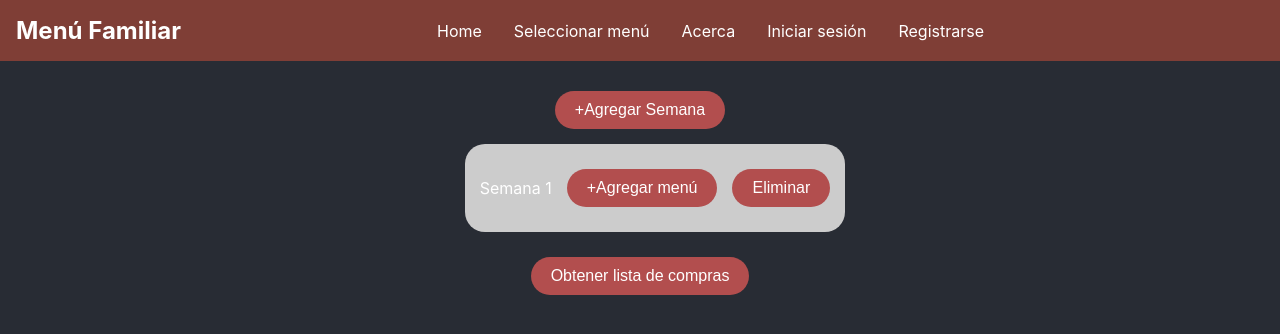
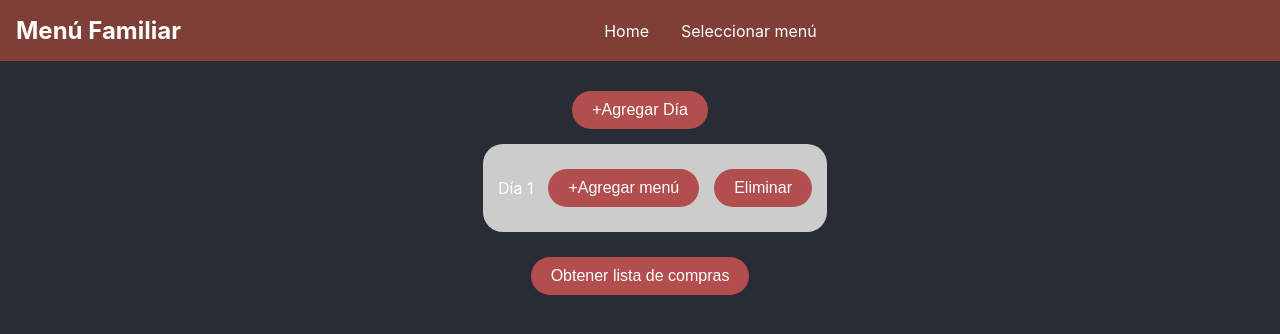
Before and after one commit to dmoyan0/DIU, a React (Create React App) app in the folder menu-familiar/: page /menu in a window 1280 px wide. Shown: the top 334 px of the page. Built offline with nearby package versions, Linux system fonts and the light colour scheme.

Commit message:
se arregla semanas x dia

```diff
--- a/menu-familiar/src/App.css
+++ b/menu-familiar/src/App.css
@@ -60,3 +60,8 @@
 .start-button:hover {
   background-color: #a43e3e;
 }
+
+/* Optional: Set a background color to cover the entire app */
+body {
+  background-color: #282c34; /* Same as your home-view background */
+}
--- a/menu-familiar/src/components/Header.js
+++ b/menu-familiar/src/components/Header.js
@@ -16,9 +16,9 @@ function Header() {
       <nav>
         <Link to="/">Home</Link>
         <Link to="/menu">Seleccionar menú</Link>
-        <Link to="/">Acerca</Link>
-        <Link to="/">Iniciar sesión</Link>
-        <Link to="/">Registrarse</Link>
+        {/* <Link to="/">Acerca</Link> */}
+        {/* <Link to="/">Iniciar sesión</Link>
+        <Link to="/">Registrarse</Link> */}
       </nav>
       <div className="social-icons">
         <i className="fab fa-facebook"></i>
--- a/menu-familiar/src/components/MenuView.js
+++ b/menu-familiar/src/components/MenuView.js
@@ -2,7 +2,7 @@ import React, { useState } from 'react';
 import './MenuView.css';
 
 function MenuView() {
-  const [semanas, setSemanas] = useState([{ id: 1, name: "Semana 1", menu: [] }]);
+  const [semanas, setSemanas] = useState([{ id: 1, name: "Día 1", menu: [] }]);
   const [showModal, setShowModal] = useState(false);
   const [showShoppingList, setShowShoppingList] = useState(false);
   const [currentWeekId, setCurrentWeekId] = useState(null);
@@ -15,12 +15,12 @@ function MenuView() {
     'Pasta': ['Pasta', 'Tomate', 'Queso', 'Aceite de oliva']
   };
 
-  const maxWeeks = 8;
-  const weeksPerColumn = 4;
+  const maxWeeks = 14;
+  const daysPerWeek = 7;
 
   const AgregarSemana = () => {
     const newWeekNumber = semanas.length + 1;
-    const newSemana = { id: newWeekNumber, name: `Semana ${newWeekNumber}`, menu: [] };
+    const newSemana = { id: newWeekNumber, name: `Día ${newWeekNumber}`, menu: [] };
     setSemanas([...semanas, newSemana]);
   };
 
@@ -61,7 +61,7 @@ function MenuView() {
     return result;
   };
 
-  const weekColumns = chunkWeeks(semanas, weeksPerColumn);
+  const weekColumns = chunkWeeks(semanas, daysPerWeek);
 
   const openShoppingList = () => {
     setShowShoppingList(true);
@@ -71,11 +71,28 @@ function MenuView() {
     setShowShoppingList(false);
   };
 
+  const getWeeklyShoppingList = () => {
+    return weekColumns.map((week, index) => {
+      const weeklyIngredients = week.reduce((acc, day) => {
+        day.menu.forEach(dish => {
+          ingredients[dish].forEach(ingredient => {
+            acc[ingredient] = (acc[ingredient] || 0) + 1;
+          });
+        });
+        return acc;
+      }, {});
+
+      return { weekNumber: index + 1, ingredients: weeklyIngredients };
+    });
+  };
+
+  const weeklyShoppingList = getWeeklyShoppingList();
+
   return (
     <div className="menu-view">
       {semanas.length < maxWeeks && (
         <button className="add-week-button" onClick={AgregarSemana}>
-          +Agregar Semana
+          +Agregar Día
         </button>
       )}
 
@@ -141,26 +158,16 @@ function MenuView() {
       {showShoppingList && (
         <div className="modal-overlay">
           <div className="modal shopping-list-modal">
-            <h3>Lista de Compras</h3>
+            <h3>Lista de Compras por Semana</h3>
             <div className="shopping-list">
-              {semanas.map((semana) => (
-                <div key={semana.id} className="shopping-item">
-                  <h4>{semana.name}</h4>
-                  {Object.entries(
-                    semana.menu.reduce((acc, dish) => {
-                      acc[dish] = (acc[dish] || 0) + 1;
-                      return acc;
-                    }, {})
-                  ).map(([dish, count], index) => (
-                    <div key={index}>
-                      <strong>{dish}{count > 1 && ` x${count}`}</strong>
-                      <ul>
-                        {ingredients[dish].map((ingredient, idx) => (
-                          <li key={idx}>{ingredient}</li>
-                        ))}
-                      </ul>
-                    </div>
-                  ))}
+              {weeklyShoppingList.map((week, index) => (
+                <div key={index} className="shopping-item">
+                  <h4>Semana {week.weekNumber}</h4>
+                  <ul>
+                    {Object.entries(week.ingredients).map(([ingredient, quantity], idx) => (
+                      <li key={idx}>{ingredient}: {quantity}</li>
+                    ))}
+                  </ul>
                 </div>
               ))}
             </div>
```
